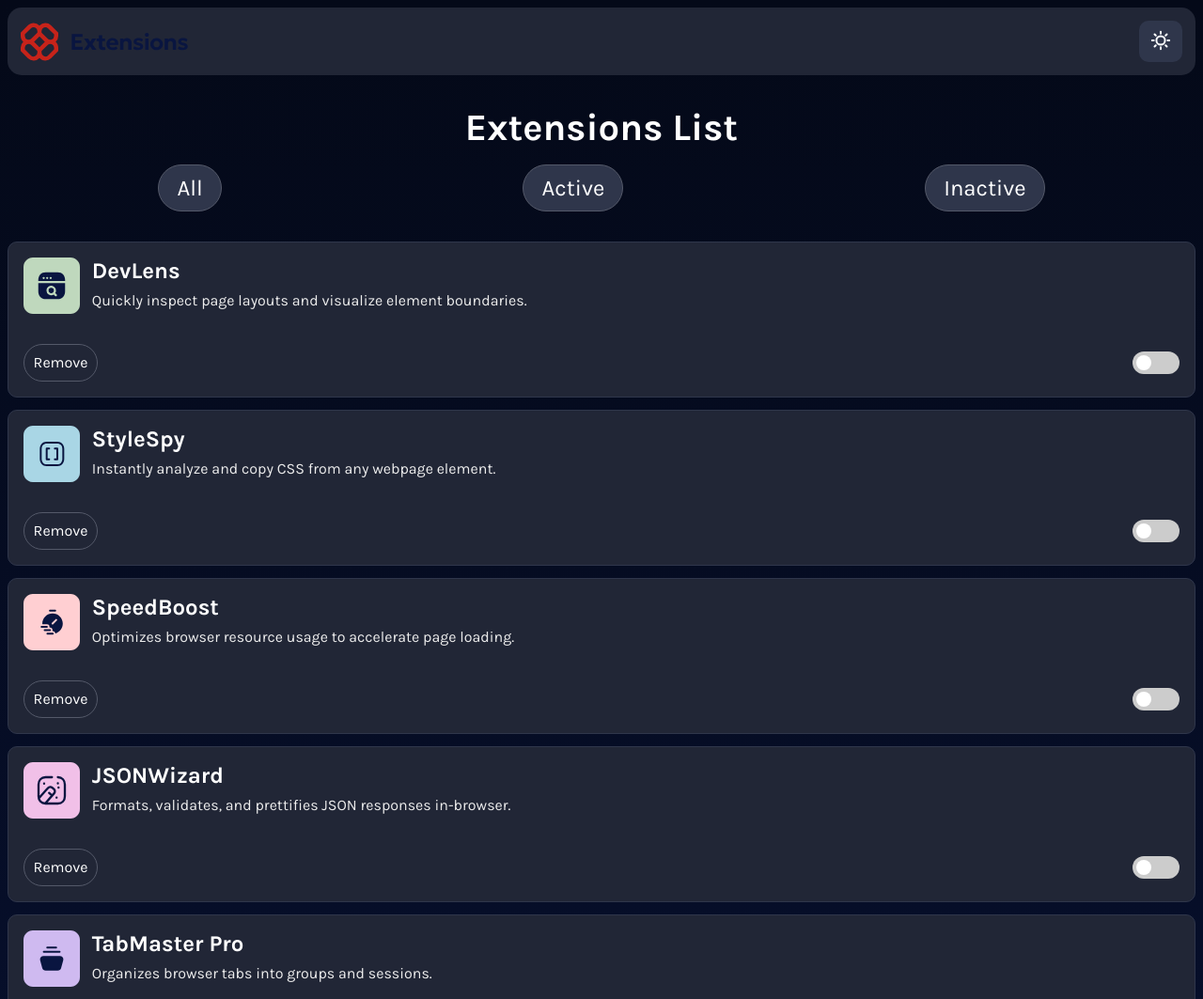
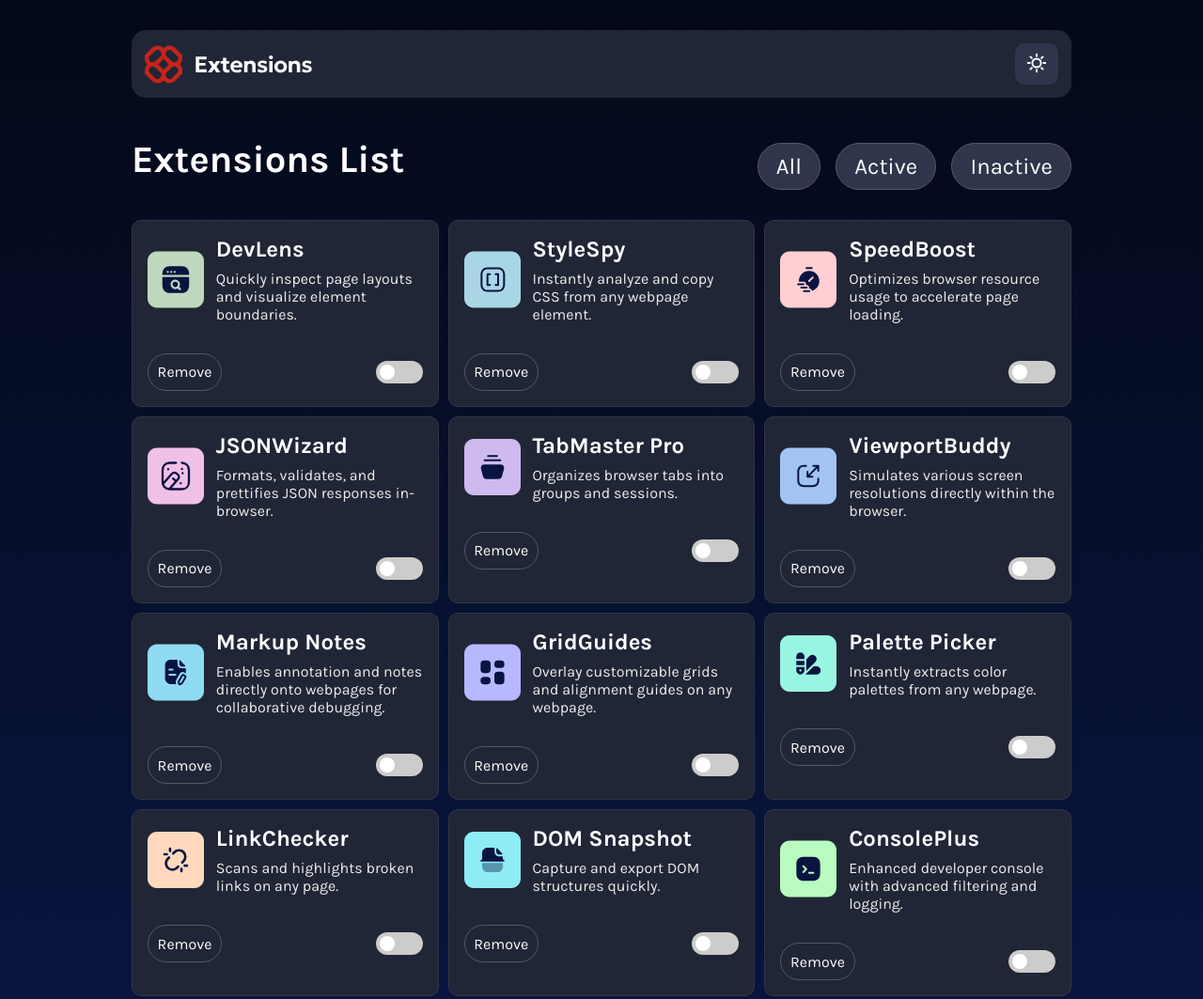
Before and after one commit to DynamesLuis/Browser-Extension-Manager-FM, a plain HTML site: page index.html in a window 1280 px wide. Shown: the top 1063 px of the page at 94% size. Drawn offline with Linux system fonts and the light colour scheme.

Commit message:
style: desktop design

```diff
--- a/index.html
+++ b/index.html
@@ -13,7 +13,7 @@
 <body>
   <main>
     <header>
-      <img src="./assets/images/logo.svg" alt="logo">
+      <img src="./assets/images/logo-dark.svg" alt="logo">
       <button class="mode-btn">
         <img src="./assets/images/icon-sun.svg" alt="moon">
       </button>
--- a/style.css
+++ b/style.css
@@ -33,12 +33,14 @@ p {
 
 body {
     background-image: var(--Dark-Gradient);
-    padding: .5em;
+    padding: 1em;
+    display: flex;
+    align-items: center;
+    justify-content: center;
 }
 
 main header {
     background-color: var(--Neutral-800);
-    color: var();
     display: flex;
     align-items: center;
     justify-content: space-between;
@@ -189,3 +191,30 @@ input:checked+.slider:before {
 .slider.round:before {
     border-radius: 50%;
 }
+
+@media (min-width: 800px) {
+    body {
+        padding: 2em;
+    }
+
+    main {
+        width: 1000px;
+    }
+
+    .title-container {
+        flex-direction: row;
+        justify-content: space-between;
+    }
+
+    .filters {
+        width: auto;
+        gap: 1em;
+    }
+
+    section {
+        grid-template-columns: repeat(3, 1fr);
+        grid-template-rows: auto;
+        grid-column-gap: 10px;
+        grid-row-gap: 10px;
+    }
+}
```
Also changed, not shown: assets/images/logo-dark.svg (added), assets/images/logo-light.svg (added), assets/images/logo.svg (deleted).
